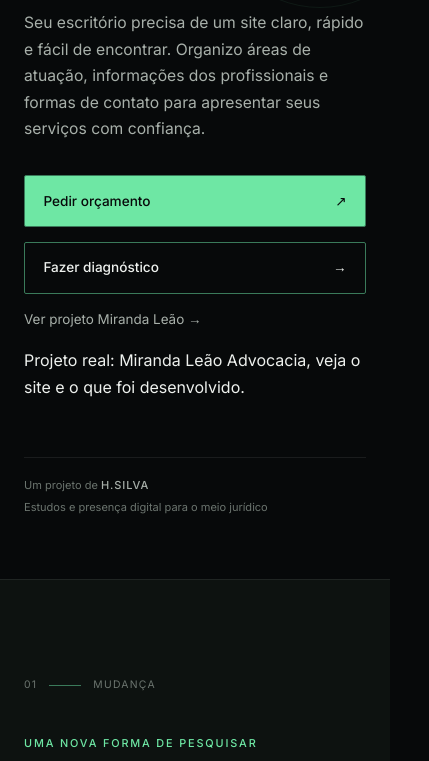
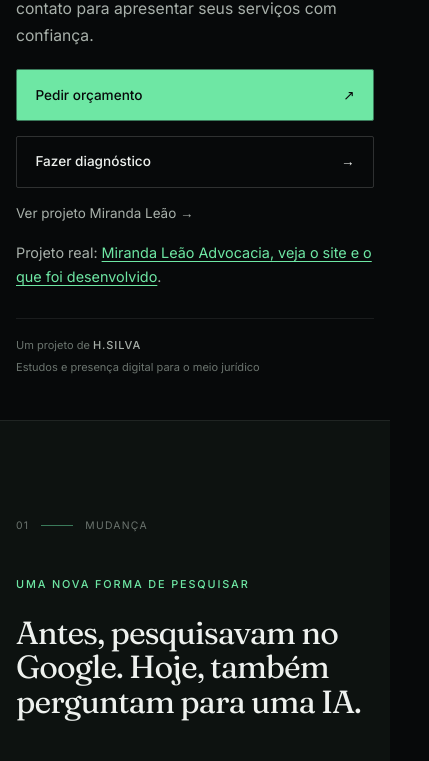
Before and after one commit to henriquesilvaweb/hsilva-site, a plain HTML site: page advogados/index.html in a window 390 px wide. Shown: the part 361-1122 px from the top of the page, 429 px wide, since content can reach past the window. Drawn offline with Linux system fonts and the light colour scheme.

Commit message:
UX: corrigir overflow, CTA e navegação em advogados/advogados.css

```diff
--- a/advogados/advogados.css
+++ b/advogados/advogados.css
@@ -727,3 +727,25 @@ blockquote p {
     gap: 5rem;
   }
 }
+
+/* Ajustes estruturais para telas estreitas e seções editoriais largas. */
+html { max-width: 100%; overflow-x: clip; }
+.hero, .change-section, .study-section, .site-footer { max-width: 100%; overflow-x: clip; }
+.container, .hero-inner, .editorial-grid, .editorial-content, .case-study-grid, .case-details { min-width: 0; }
+.editorial-grid > *, .case-study-grid > *, .comparison-grid > *, .method-grid > * { min-width: 0; }
+img, figure, svg { max-width: 100%; }
+h1, h2, h3, p, li { overflow-wrap: break-word; }
+.hero::before { right: 0; transform: translateX(20%); }
+.hero-case-note { margin: 1rem 0 0; color: var(--text-2); font-size: .9rem; }
+.hero-case-note a { color: var(--green); text-decoration: underline; text-underline-offset: 3px; }
+.button-secondary { background: transparent; border-color: var(--line-strong); color: var(--text); }
+.hero-actions { flex-wrap: wrap; }
+@media (max-width: 767px) {
+  .hero { min-height: 0; padding: 7.25rem 0 2.75rem; }
+  .hero h1 { font-size: clamp(2rem, 8.3vw, 3.7rem); }
+  .hero-copy { margin-top: 1.2rem; }
+  .hero-actions { margin-top: 1.25rem; }
+  .institutional-line { margin-top: 1.75rem; }
+  .container { width: min(calc(100% - 32px), var(--container)); }
+  .case-study-grid { gap: 1.4rem; }
+}
```
